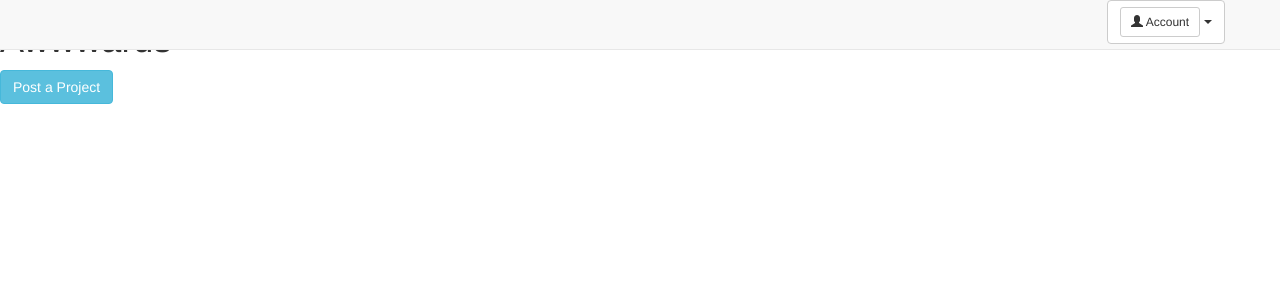
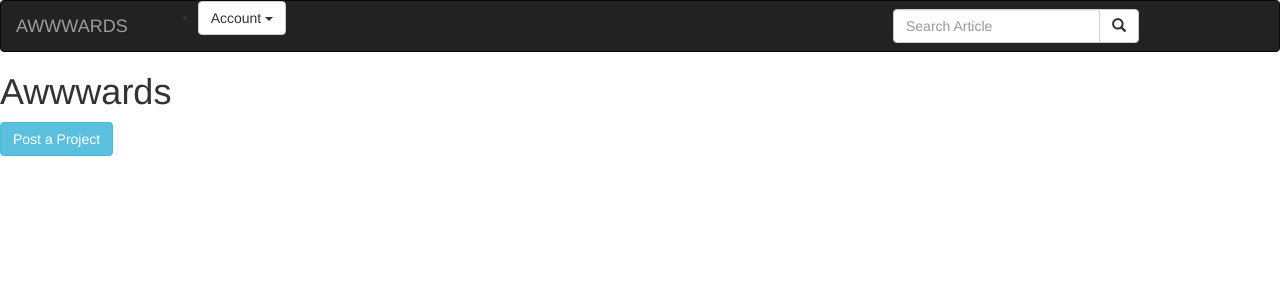
Before and after one commit to Derrick-Nyongesa/Awwwards, a Django app: page / in a window 1280 px wide. Shown: the top 300 px of the page. Run offline with Django 3.2, Linux system fonts and the light colour scheme; the visitor is signed in with stand-in values (Sample User, id 1); some libraries are stand-ins or nearby versions.

Commit message:
Updated the navbar

```diff
--- a/awwwards/templates/navbar.html
+++ b/awwwards/templates/navbar.html
@@ -1,36 +1,53 @@
-<nav class="navbar navbar-default navbar-fixed-top">
-    <div class="container">
+<nav class="navbar navbar-inverse">
+  <div class="container-fluid">
     <div class="navbar-header">
-
+      <a class="navbar-brand" href="{% url 'homePage' %}">AWWWARDS</a>
     </div>
     <!-- Adding a search form  -->
-      <div class="">
+    <div class="col-sm-4 col-md-4 navbar-right">
 
-        <div class=" nav navbar-nav navbar-right">
+      <form class="navbar-form" role="search" action="">
+
+        <div class="input-group">
+          <input type="text" class="form-control" placeholder="Search Article" name="article">
+          <div class="input-group-btn">
+            <button class="btn btn-default" type="submit"><i class="glyphicon glyphicon-search"></i></button>
+          </div>
+        </div>
+
+      </form>
+    </div>
+    <!-- search form end -->
+
+    <div class="col-sm-6 col-md-6">
       {% if user.is_authenticated %}
-            <span class="pull-right acount">
+      <ul>
         <li class="dropdown">
-                  <a href="#" class="dropdown-toggle btn btn-default" data-toggle="dropdown" role="button" aria-expanded="false">
-                    <button type="button" class="btn btn-default btn-sm">
-                      <span class="glyphicon glyphicon-user"></span> Account
-                    </button>
+          <a href="#" class="dropdown-toggle btn btn-default" data-toggle="dropdown" role="button" aria-expanded="false">Account
                     <span class="caret"></span>
                 </a>
           <ul class="dropdown-menu" role="menu">
             <li>
-                      <a href="{% url 'homePage' %}">Home</a>
+              <a href="{%url 'homePage'%}">Home</a>
             </li>
             <li>
-                      <a href="">Profile</a>
+              <a href="{% url 'profile' user.username %}">Profile</a>
             </li>
             <li>
               <a href="/logout">Logout</a>
             </li>
           </ul>
         </li>
+      </ul>
+      <span class="pull-right">
+        <div class="instaicon disc"></div>
+        <div class="instaicon like"></div>
     </span>
       {% else %}
+      <li>
         <a class='btn btn-default' href="/accounts/login">Login</a>
+      </li>
+
       {% endif %}
     </div>
   </div>
```
Lines whose indentation alone changed are shown as unchanged.
